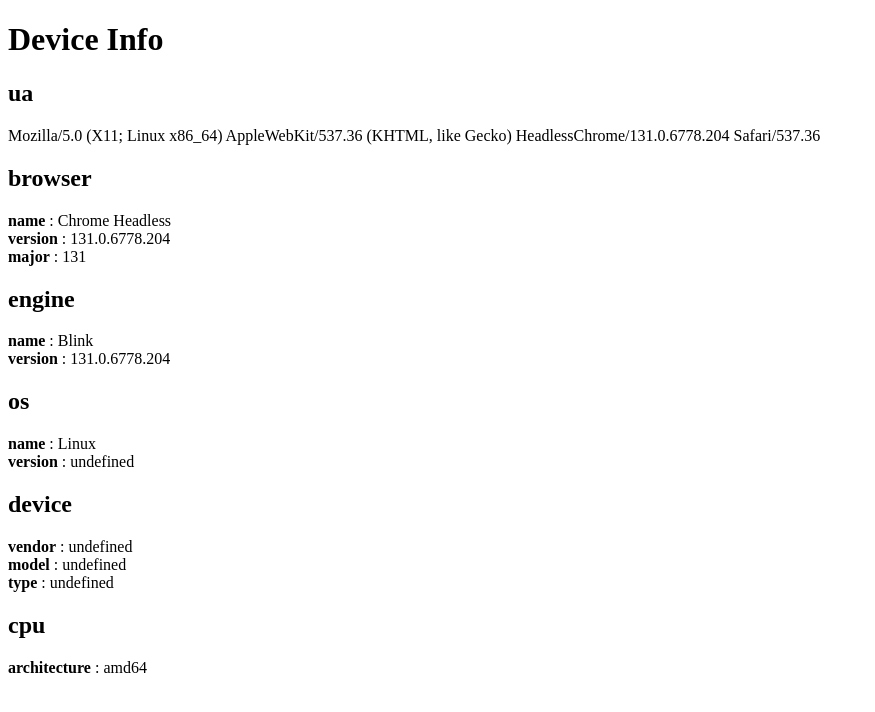
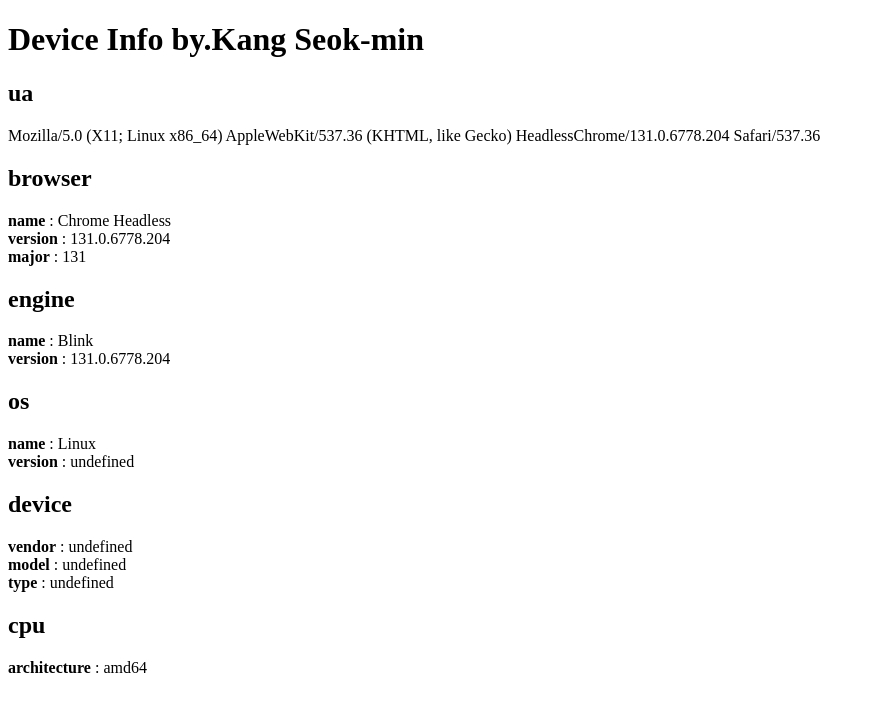
Before and after one commit to rukawa-dev/device_info, a plain HTML site: page index.html in a window 1280 px wide. Shown: the whole page, without its empty margins (0-875 px from the left). Drawn offline with nearby package versions, Linux system fonts and the light colour scheme.

Commit message:
Update index.html

```diff
--- a/index.html
+++ b/index.html
@@ -4,22 +4,20 @@
   <meta charset="UTF-8">
   <meta name="viewport" content="width=device-width, initial-scale=1">
   <link rel="icon" href="data:,">
-  <title>index.html</title>
+  <title>Device Info</title>
   <meta name="viewport" content="width=device-width, initial-scale=1">
   <script src="https://cdnjs.cloudflare.com/ajax/libs/jquery/3.7.1/jquery.min.js"></script>
   <script src="https://cdn.jsdelivr.net/npm/ua-parser-js/dist/ua-parser.min.js"></script>
 </head>
 <body>
 
-<h1>Device Info</h1>
+<h1>Device Info by.Kang Seok-min</h1>
 <div id="output">
 
 </div>
 
 <script>
   const uap = new UAParser();
-  console.log(uap.getCPU());
-
   const data = uap.getResult();
 
   $(function () {
@@ -41,7 +39,6 @@
             if (typeof value != 'function') {
               // console.log(key, value);
               if (typeof value == 'string' || typeof value == 'undefined') {
-                console.log(typeof value);
                 $wrap.append(`<div><strong>${key}</strong> : ${value}</div>`);
               }
             }
```
